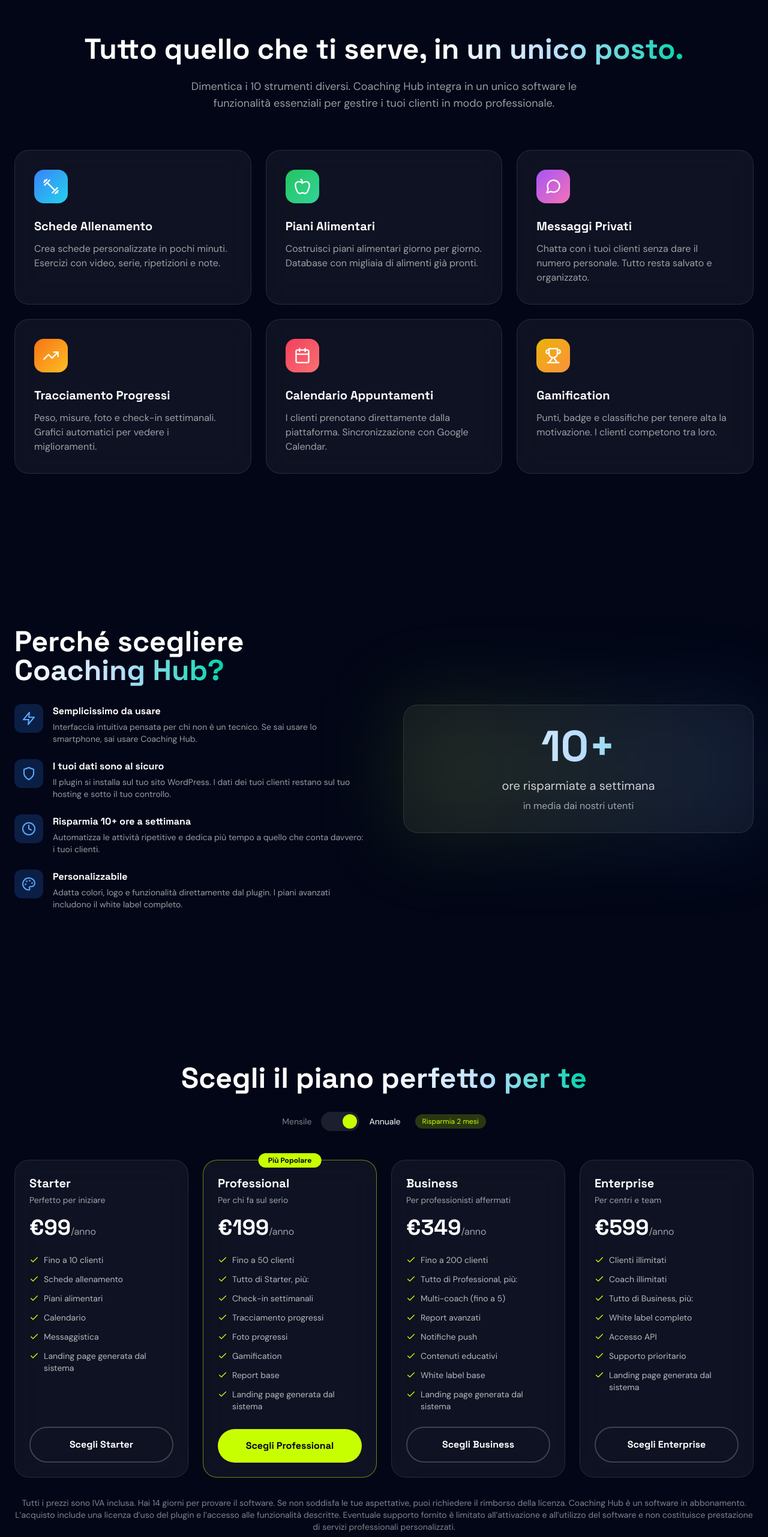
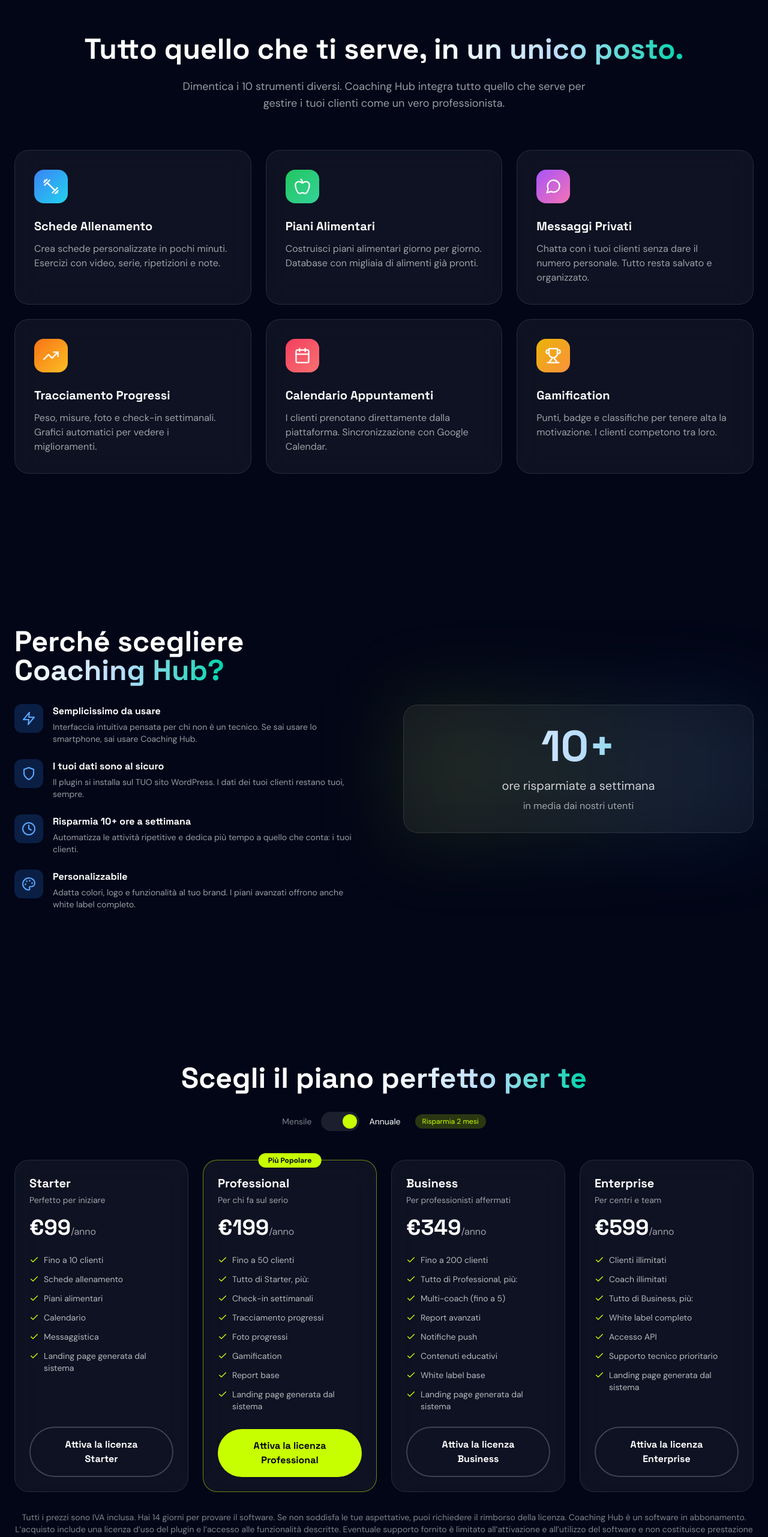
Before and after one commit to CoolKitz/coaching-hub-landing, a Next.js app: page / in a window 1280 px wide. Shown: the part 1600-4163 px from the top of the page at 60% size. Built offline with nearby package versions, Linux system fonts and the light colour scheme.

Commit message:
Update page.tsx

```diff
--- a/app/page.tsx
+++ b/app/page.tsx
@@ -27,7 +27,7 @@
   { name: 'Business', description: 'Per professionisti affermati', priceAnnual: 349, priceMonthly: 34.90, popular: false,
     features: ['Fino a 200 clienti', 'Tutto di Professional, più:', 'Multi-coach (fino a 5)', 'Report avanzati', 'Notifiche push', 'Contenuti educativi', 'White label base', 'Landing page generata dal sistema'] },
   { name: 'Enterprise', description: 'Per centri e team', priceAnnual: 599, priceMonthly: 59.90, popular: false,
-    features: ['Clienti illimitati', 'Coach illimitati', 'Tutto di Business, più:', 'White label completo', 'Accesso API', 'Supporto prioritario', 'Landing page generata dal sistema'] }
+    features: ['Clienti illimitati', 'Coach illimitati', 'Tutto di Business, più:', 'White label completo', 'Accesso API', 'Supporto tecnico prioritario', 'Landing page generata dal sistema'] }
 ]
 
 interface Feature {
@@ -897,7 +897,7 @@
         <div className="container-custom">
           <motion.div initial="hidden" whileInView="visible" viewport={{ once: true }} variants={staggerContainer} className="text-center mb-16">
             <motion.h2 variants={fadeInUp} className="font-display text-3xl md:text-4xl lg:text-5xl font-bold mb-6">Tutto quello che ti serve, <span className="text-gradient">in un unico posto.</span></motion.h2>
-            <motion.p variants={fadeInUp} className="text-lg text-white/60 max-w-2xl mx-auto">Dimentica i 10 strumenti diversi. Coaching Hub integra in un unico software le funzionalità essenziali per gestire i tuoi clienti in modo professionale.</motion.p>
+            <motion.p variants={fadeInUp} className="text-lg text-white/60 max-w-2xl mx-auto">Dimentica i 10 strumenti diversi. Coaching Hub integra tutto quello che serve per gestire i tuoi clienti come un vero professionista.</motion.p>
           </motion.div>
           <motion.div initial="hidden" whileInView="visible" viewport={{ once: true }} variants={staggerContainer} className="grid md:grid-cols-2 lg:grid-cols-3 gap-6">
             {features.map((feature, i) => (
@@ -922,9 +922,9 @@
               <div className="space-y-6 mt-8">
                 {[
                   { icon: Zap, title: 'Semplicissimo da usare', description: 'Interfaccia intuitiva pensata per chi non è un tecnico. Se sai usare lo smartphone, sai usare Coaching Hub.' },
-                  { icon: Shield, title: 'I tuoi dati sono al sicuro', description: 'Il plugin si installa sul tuo sito WordPress. I dati dei tuoi clienti restano sul tuo hosting e sotto il tuo controllo.' },
-                  { icon: Clock, title: 'Risparmia 10+ ore a settimana', description: 'Automatizza le attività ripetitive e dedica più tempo a quello che conta davvero: i tuoi clienti.' },
-                  { icon: Palette, title: 'Personalizzabile', description: 'Adatta colori, logo e funzionalità direttamente dal plugin. I piani avanzati includono il white label completo.' }
+                  { icon: Shield, title: 'I tuoi dati sono al sicuro', description: 'Il plugin si installa sul TUO sito WordPress. I dati dei tuoi clienti restano tuoi, sempre.' },
+                  { icon: Clock, title: 'Risparmia 10+ ore a settimana', description: 'Automatizza le attività ripetitive e dedica più tempo a quello che conta: i tuoi clienti.' },
+                  { icon: Palette, title: 'Personalizzabile', description: 'Adatta colori, logo e funzionalità al tuo brand. I piani avanzati offrono anche white label completo.' }
                 ].map((item, i) => (
                   <div key={i} className="flex gap-4">
                     <div className="w-12 h-12 rounded-xl bg-brand-500/20 flex items-center justify-center shrink-0"><item.icon className="w-6 h-6 text-brand-400" /></div>
@@ -980,7 +980,7 @@
                   ))}
                 </ul>
                 <a href={`${CHECKOUT_URL}/acquista/?plan=${plan.name.toLowerCase()}&billing=${billingAnnual ? 'annual' : 'monthly'}`} className={`block w-full text-center mt-auto ${plan.popular ? 'btn-primary' : 'btn-secondary'}`}>
-                  Scegli {plan.name}
+                  Attiva la licenza {plan.name}
                 </a>
               </motion.div>
             ))}
@@ -1086,8 +1086,7 @@
           </div>
           <div className="mt-12 pt-8 border-t border-white/5 flex flex-col md:flex-row items-center justify-between gap-4 text-sm text-white/40">
             <p>© 2026 Coaching Hub - Mauro Vallotti. Tutti i diritti riservati.<br />
-            Coaching Hub è un software in abbonamento. Il supporto fornito riguarda<br />
-            esclusivamente l’utilizzo del sistema e delle funzionalità incluse nella licenza.</p>
+            Coaching Hub è un software in abbonamento. Il supporto fornito riguarda esclusivamente l’utilizzo del sistema e delle funzionalità incluse nella licenza.</p>
             <div className="flex gap-6">
               <button onClick={() => setActiveModal('privacy')} className="hover:text-white transition-colors">Privacy Policy</button>
               <button onClick={() => setActiveModal('cookie')} className="hover:text-white transition-colors">Cookie Policy</button>
```
